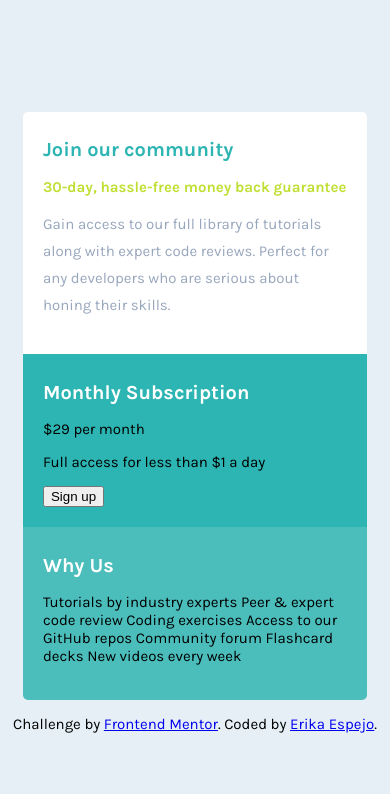
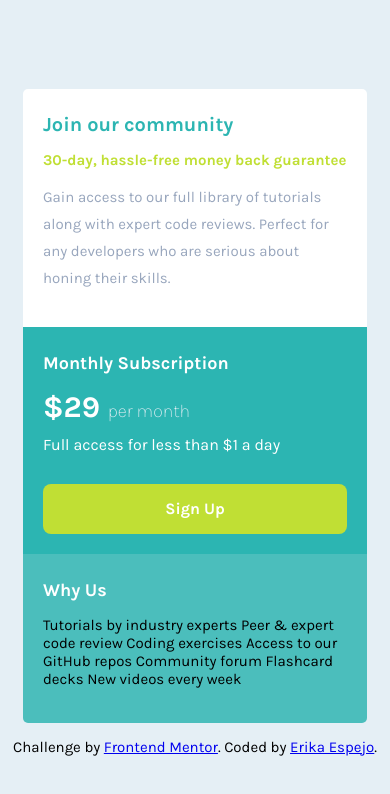
Before and after one commit to ErikaEspejo/single-grid-component, a plain HTML site: page index.html in a window 390 px wide. Drawn offline with Linux system fonts and the light colour scheme.

Commit message:
subscription mobile styles added

```diff
--- a/index.html
+++ b/index.html
@@ -5,16 +5,17 @@
   <meta name="viewport" content="width=device-width, initial-scale=1.0">
   <link rel="icon" type="image/png" sizes="32x32" href="./images/favicon-32x32.png">
   <link rel="preconnect" href="https://fonts.gstatic.com">
-  <link href="https://fonts.googleapis.com/css2?family=Karla:wght@400;700&display=swap" rel="stylesheet">
+  <link rel="preconnect" href="https://fonts.gstatic.com">
+  <link href="https://fonts.googleapis.com/css2?family=Karla:wght@200;400;700&display=swap" rel="stylesheet">
   <link rel="stylesheet" href="style.css">
   <title>Single Price Grid Component</title>
 </head>
 <body>
   <main class="container">
     <div class="join-box box">
-      <h2>
+      <h1>
         Join our community
-      </h2>
+      </h1>
       <p class="guarantee">
         30-day, hassle-free money back guarantee
       </p>
@@ -28,12 +29,12 @@
         Monthly Subscription
       </h2>
       <p class="price">
-        &dollar;29 <span>per month</span>
+        &dollar;29 <span class="period">per month</span>
       </p>
       <p>
         Full access for less than &dollar;1 a day
       </p>
-      <input type="submit" value="Sign up">
+      <input class="button" type="submit" value="Sign Up">
     </div>
     <div class="why-us box">
       <h2>
--- a/style.css
+++ b/style.css
@@ -25,7 +25,7 @@ body {
 h2 {
   color: white;
   font-weight: 700;
-  font-size: 2rem;
+  font-size: 1.8rem;
 }
 
 .container {
@@ -45,8 +45,9 @@ h2 {
   border-radius: 5px 5px 0 0;
 }
 
-.join-box h2 {
+h1 {
   color: var(--cyan);
+  font-size: 2rem;
 }
 
 .guarantee {
@@ -61,6 +62,37 @@ h2 {
 
 .subscription {
   background-color: var(--cyan);
+  color: white
+}
+
+.subscription .price {
+  font-size: 3rem;
+  font-weight: 700;
+  margin-block-end: 0;
+}
+
+.price span {
+  font-size: 1.8rem;
+  color: var(--light-gray);
+  font-weight: 200;
+}
+
+.subscription p {
+  font-size: 1.6rem;
+  margin-block-start: 10px;
+  margin-block-end: 30px;
+}
+
+.button {
+  width: 100%;
+  height: 50px;
+  border-radius: 8px;
+  background-color: var(--bright-yellow);
+  border: none;
+  font-family: var(--fonts);
+  color: white;
+  font-size: 1.6rem;
+  font-weight: 700;
 }
 
 .why-us {
```
